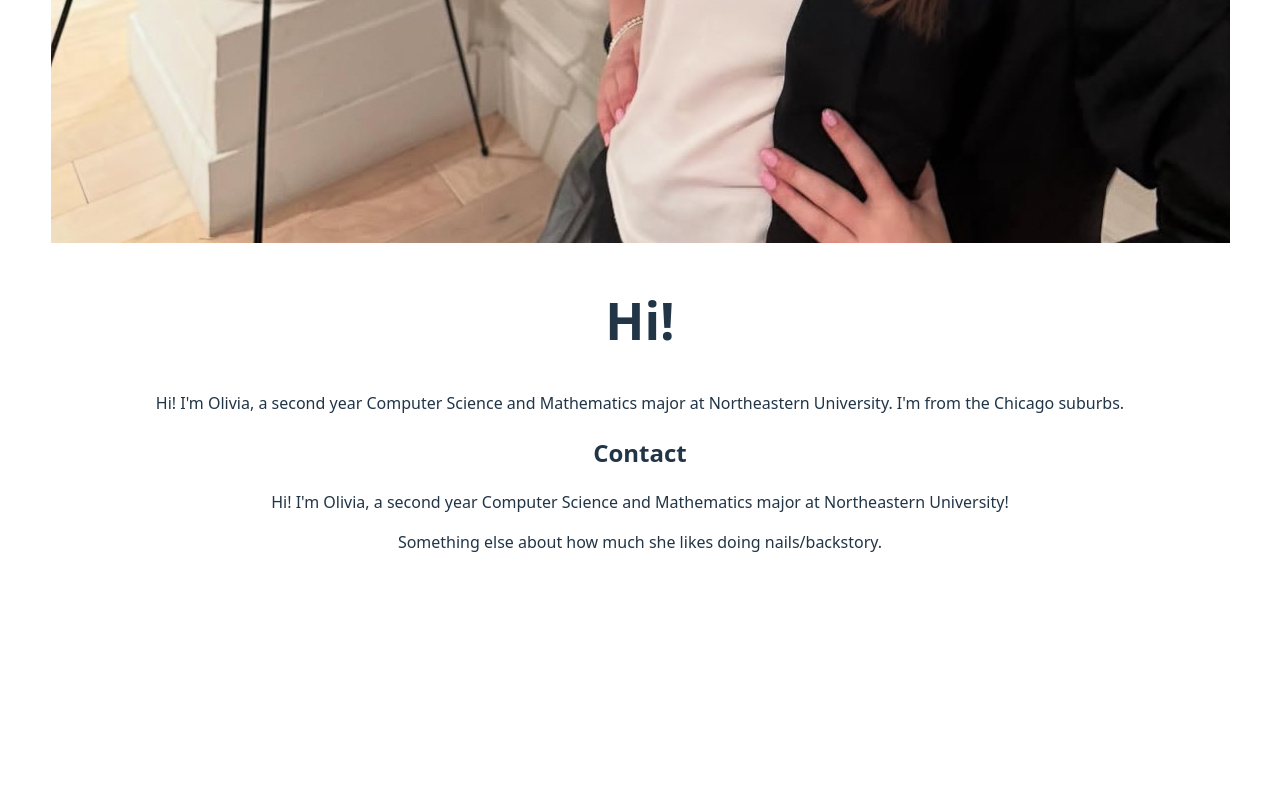
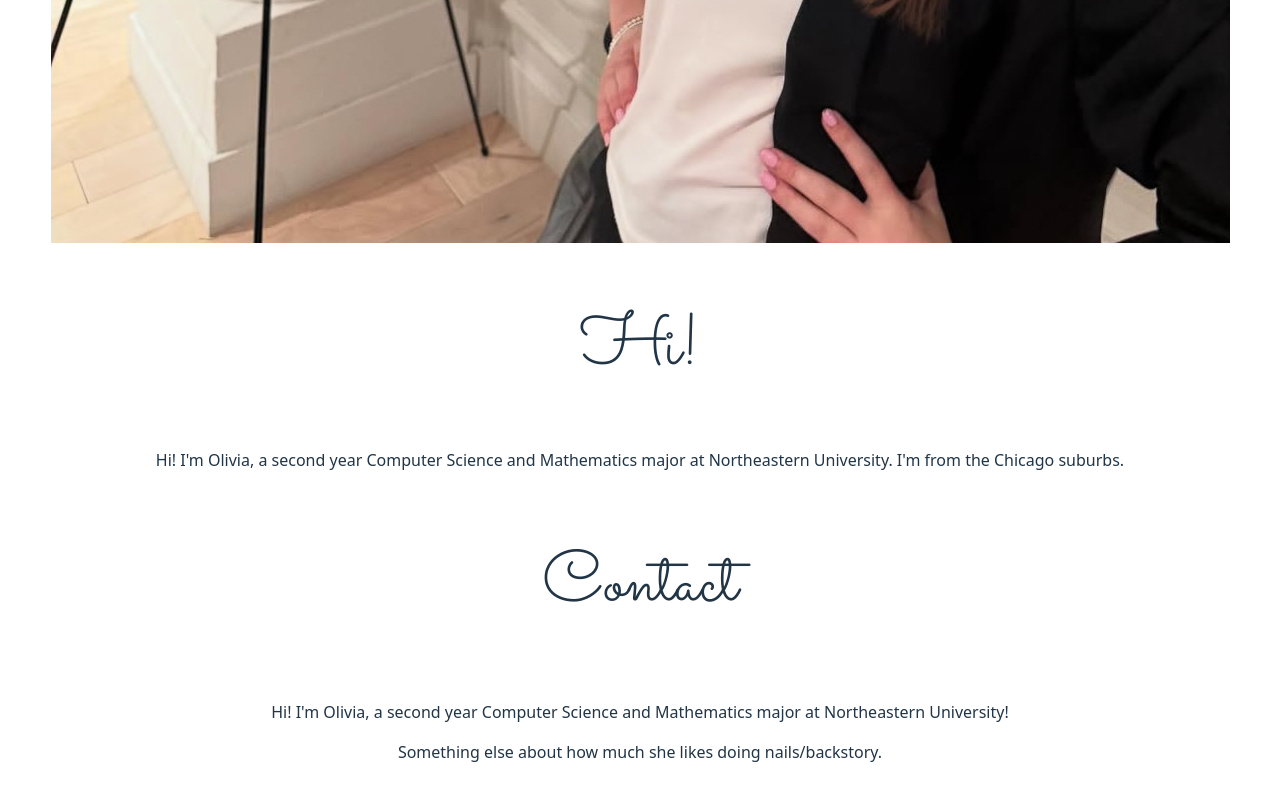
Before and after one commit to hill-ol/personal-website-vercel, a React (Vite) app: page / in a window 1280 px wide. Shown: the part 1248-2048 px from the top of the page. Before the commit the page ends 1850 px from the top, so only its background shows below. Built offline with nearby package versions, Linux system fonts and the light colour scheme.

Commit message:
fixing css

```diff
--- a/src/index.css
+++ b/src/index.css
@@ -69,9 +69,9 @@ button:focus-visible {
   }
 }
 
-.about-section-title {
+.section-title {
   font-family: 'Sacramento', cursive;
-  font-size: 52px;
+  font-size: 72px;
 }
 
 .about-about-text {
```
